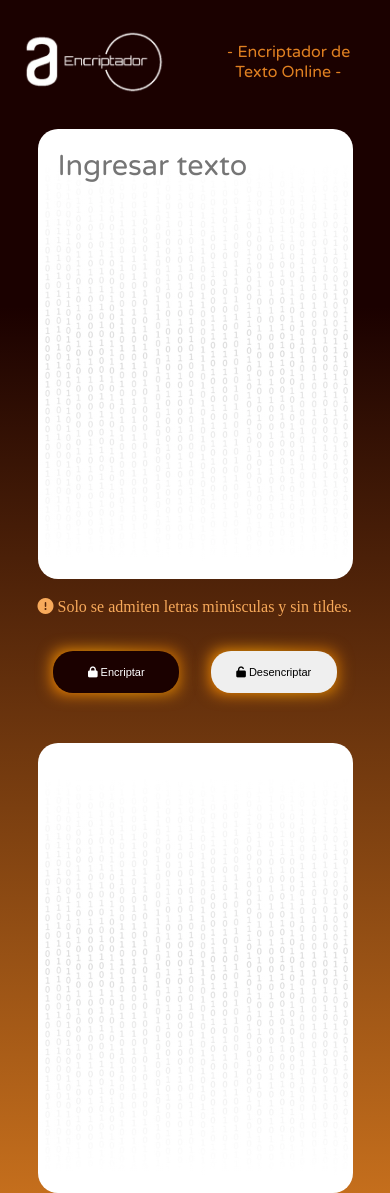
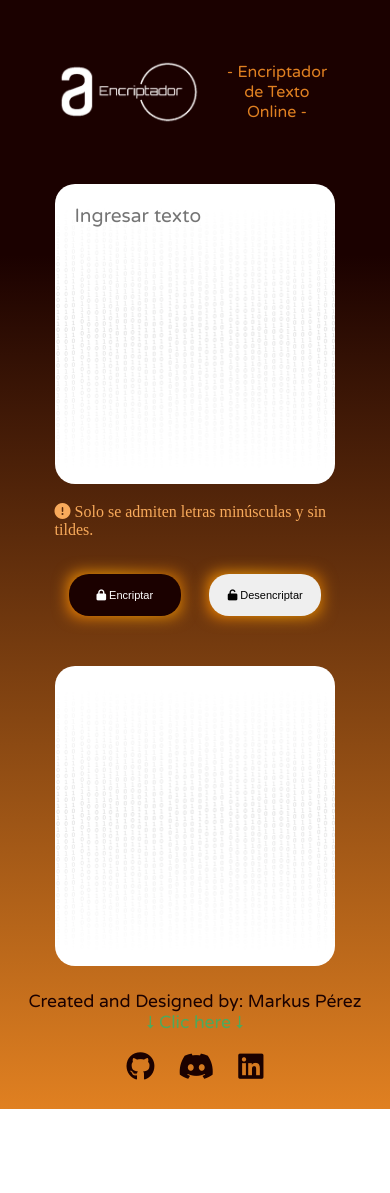
Before and after one commit to Mad-CaTs/encriptador-texto, a plain HTML site: page index.html in a window 390 px wide. Shown: the top 1193 px of the page. After the commit the page ends 1109 px from the top, so only its background shows below. Drawn offline with Linux system fonts and the light colour scheme; some packages are replaced by stand-ins of ours; a script that the page names is missing.

Commit message:
Update style.css

```diff
--- a/style.css
+++ b/style.css
@@ -5,37 +5,38 @@
 }
 
 body{
-
     background: linear-gradient(#1b0100 23%, #E08021 100%);
     background-repeat: no-repeat;
 }
 
 /*Header*/
 header{
+    width: 70%;
     display: flex;
-    margin: 60px 0 60px 0;
+    justify-content: space-between;
+    align-items: center;
+    margin: 60px auto;
 }
 
 header img{
     width: 15%;
-    margin: auto;
 }
 
-header h1{
-    margin: auto;
+.titulo{
     width: 40%;
     text-align: center;
     color: #E08021;
     font-family: "Varela Round", sans-serif;
     font-weight: 400;
     font-style: normal;
-    font-size: 2vw;
+    font-size: 1.5vw;
 }
 
 /*Main*/
 main{
+    width: 80%;
     display: flex;
-    margin: 0 50px 0 50px;
+    margin: auto;
 }
 
 .box-1{
@@ -47,7 +48,7 @@ main{
 
 .box-2{
     width: 100%;
-    height: 600px;
+    height: 550px;
     text-align: center;
     display: flex;
     flex-direction: column;
@@ -81,7 +82,7 @@ main{
 }
 
 #txt-2{
-    height: 400px;
+    height: 350px;
     background-color: transparent;
     color: black;
     font-family: "Varela Round", sans-serif;
@@ -114,7 +115,7 @@ main{
     font-size: 1.8rem;
     color: black;
     width: 100%;
-    height: 450px;
+    height: 400px;
     padding: 20px;
     border: none;
     resize: none;
@@ -212,17 +213,16 @@ main{
 }
 /*Footer*/
 footer{
-    padding: 50px;
+    margin: 50px;
     text-align: center;
 }
 
 footer p{
     color: #1b0100;
-    font-size: 1.8rem;
     font-family: "Varela Round", sans-serif;
     font-style: normal;
     font-weight: 500;
-    font-size: 1.5vw;
+    font-size: 1.250vw;
 }
 
 footer a{
@@ -237,6 +237,7 @@ footer a{
 
 /*RESPONSIVE*/
 @media (max-width: 1200px){
+
 main{
     flex-direction: column;
     align-items: center;
@@ -260,14 +261,10 @@ footer{
 footer p{
     font-size: 1.1rem;
 }
-header{
-    margin: 30px 0 35px 0;
-}
 header img{
     width: 140px;
 }
-header h1{
-    width: 40%;
+.titulo{
     font-size: 1.250rem;
 }
 .btn-enc:hover {
@@ -276,16 +273,25 @@ header h1{
 .btn-desc:hover {
     font-size: 1.4rem;
 }
+#txt{
+    height: 300px;
+    font-size: 1.2rem;
+}
+.box-2{
+    height: 300px;
+}
 #txt-2{
-    height: 250px;
+    height: 200px;
+    font-size: 1.2rem;
+}
+.copy{
+    margin-top: 20px;
 }
 }
 
 @media (max-width: 500px){
-main{
-    margin: 0 20px 0 20px;
-}
-header h1{
+
+.titulo{
     font-size: 1rem;
 }
 .btn-enc{
@@ -300,5 +306,18 @@ header h1{
 .btn-desc:hover {
     font-size: 0.870rem;
 }
-
+#txt{
+    height: 300px;
+    font-size: 1.2rem;
 }
+.box-2{
+    height: 300px;
+}
+#txt-2{
+    height: 200px;
+    font-size: 1.2rem;
+}
+.copy{
+    margin-top: 20px;
+}
+}
```
